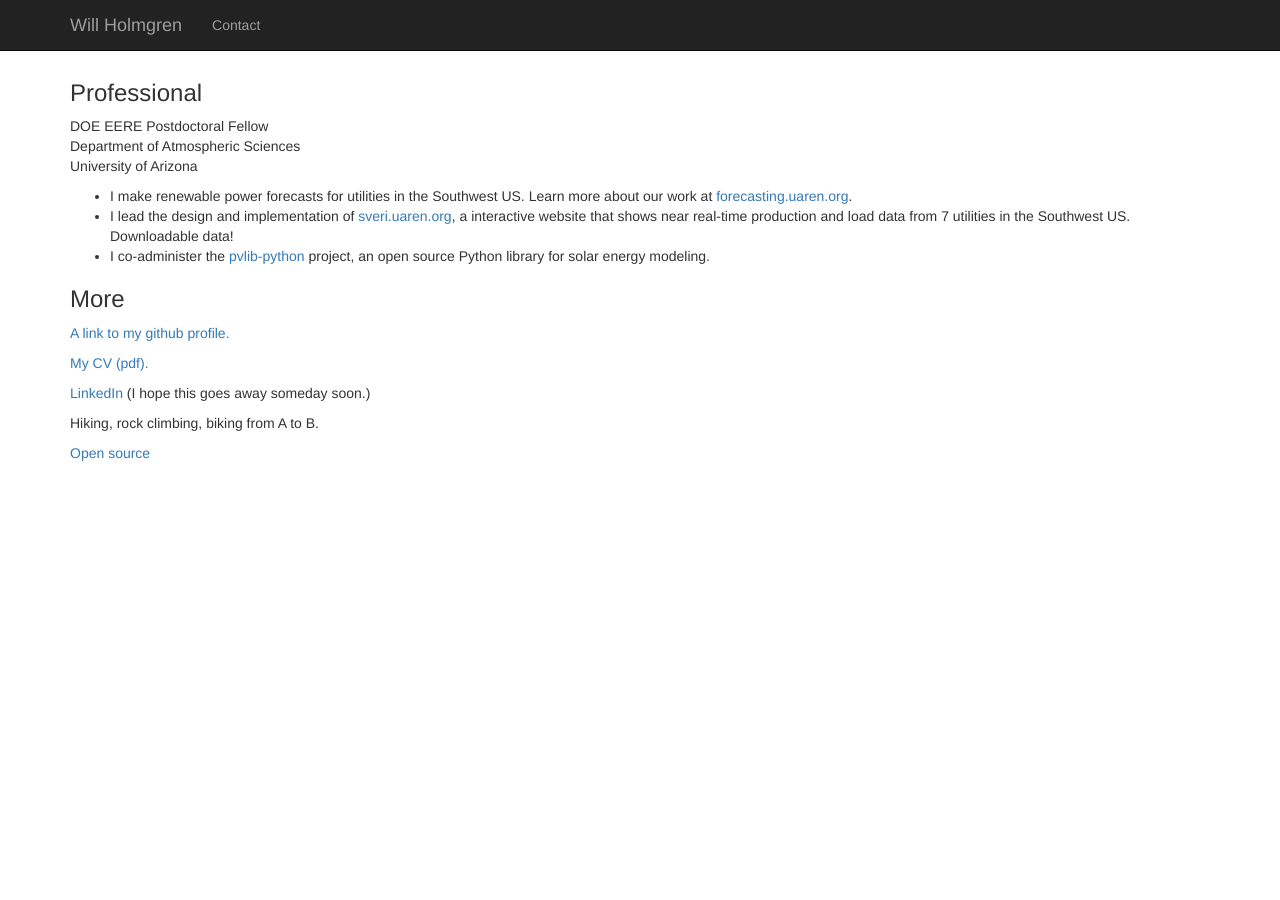
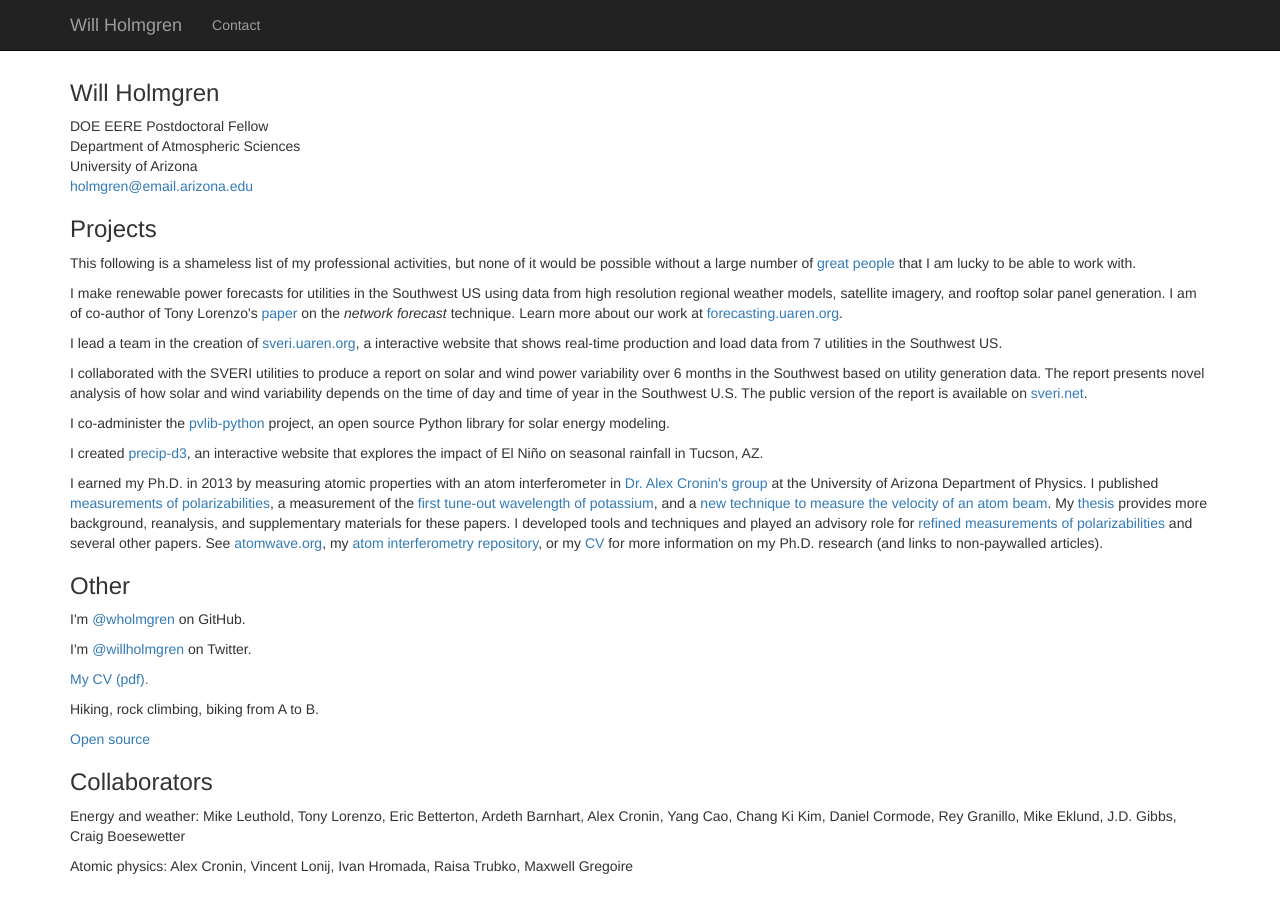
Before and after one commit to wholmgren/wholmgren.github.io, a Jekyll site: the page built from index.md, in a window 1280 px wide. Built offline with Jekyll 4.4.1, drawn with Linux system fonts in a browser that asks for light colours; nearby versions of some CDN libraries; Markdown is read by kramdown in place of the engine named in the settings.

Commit message:
update cv and index

```diff
--- a/index.md
+++ b/index.md
@@ -1,45 +1,63 @@
 ---
-title: Open Source Technologies
+title: Index
 layout: default
 ---
 
 <h3>
-<a id="welcome" class="anchor" href="#welcome" aria-hidden="true"><span class="octicon octicon-link"></span></a>Professional</h3>
+<a id="welcome" class="anchor" href="#welcome" aria-hidden="true"><span class="octicon octicon-link"></span></a>Will Holmgren</h3>
 
 <p>
 DOE EERE Postdoctoral Fellow<br>
 Department of Atmospheric Sciences<br>
-University of Arizona
+University of Arizona<br>
+<a href="mailto:holmgren@email.arizona.edu">holmgren@email.arizona.edu</a>
 </p>
 
-<ul>
-<li>
-I make renewable power forecasts for utilities in the Southwest US. Learn more about our work at <a href="https://forecasting.uaren.org">forecasting.uaren.org</a>.
-</li>
+<h3>
+<a id="welcome" class="anchor" href="#welcome" aria-hidden="true"><span class="octicon octicon-link"></span></a>Projects</h3>
 
-<li>
-I lead the design and implementation of <a href="https://sveri.uaren.org">sveri.uaren.org</a>, a interactive website that shows near real-time production and load data from 7 utilities in the Southwest US. Downloadable data!
-</li>
+<p>
+This following is a shameless list of my professional activities, but none of it would be possible without a large number of <a href="#collaborators">great people</a> that I am lucky to be able to work with.
+</p>
 
-<li>
+<p>
+I make renewable power forecasts for utilities in the Southwest US using data from high resolution regional weather models, satellite imagery, and rooftop solar panel generation. I am of co-author of Tony Lorenzo's <a href="http://dx.doi.org/10.1016/j.solener.2015.10.038">paper</a> on the <i>network forecast</i> technique. Learn more about our work at <a href="https://forecasting.uaren.org">forecasting.uaren.org</a>.
+</p>
+
+<p>
+I lead a team in the creation of <a href="https://sveri.uaren.org">sveri.uaren.org</a>, a interactive website that shows real-time production and load data from 7 utilities in the Southwest US.
+</p>
+
+<p>
+I collaborated with the SVERI utilities to produce a report on solar and wind power variability over 6 months in the Southwest based on utility generation data. The report presents novel analysis of how solar and wind variability depends on the time of day and time of year in the Southwest U.S. The public version of the report is available on <a href="http://sveri.net">sveri.net</a>.
+</p>
+
+<p>
 I co-administer the <a href="https://github.com/pvlib/pvlib-python">pvlib-python</a> project, an open source Python library for solar energy modeling.
-</li>
-</ul>
+</p>
+
+<p>
+I created <a href="http://forecasting.energy.arizona.edu/precip-d3/">precip-d3</a>, an interactive website that explores the impact of El Niño on seasonal rainfall in Tucson, AZ.
+</p>
+
+<p>
+I earned my Ph.D. in 2013 by measuring atomic properties with an atom interferometer in <a href="http://www.atomwave.org">Dr. Alex Cronin's group</a> at the University of Arizona Department of Physics. I published <a href="http://dx.doi.org/10.1103/PhysRevA.81.053607">measurements of polarizabilities</a>, a measurement of the <a href="http://dx.doi.org/10.1103/PhysRevLett.109.243004">first tune-out wavelength of potassium</a>, and a <a href="http://dx.doi.org/10.1088/1367-2630/13/11/115007">new technique to measure the velocity of an atom beam</a>. My <a href="https://github.com/wholmgren/phd-thesis/blob/master/thesis/dissertation.pdf?raw=true">thesis</a> provides more background, reanalysis, and supplementary materials for these papers. I developed tools and techniques and played an advisory role for <a href="http://journals.aps.org/pra/abstract/10.1103/PhysRevA.92.052513">refined measurements of polarizabilities</a> and several other papers. See <a href="http://www.atomwave.org">atomwave.org</a>, my <a href="https://github.com/wholmgren/atom-interferometry">atom interferometry repository</a>, or my <a href="cv.pdf">CV</a> for more information on my Ph.D. research (and links to non-paywalled articles).
+</p>
 
 
 <h3>
-<a id="designer-templates" class="anchor" href="#designer-templates" aria-hidden="true"><span class="octicon octicon-link"></span></a>More</h3>
+<a id="designer-templates" class="anchor" href="#designer-templates" aria-hidden="true"><span class="octicon octicon-link"></span></a>Other</h3>
 
 <p>
-<a href="https://github.com/wholmgren">A link to my github profile.</a>
+I'm <a href="https://github.com/wholmgren">@wholmgren</a> on GitHub.
 </p>
 
 <p>
-<a href="cv2014.pdf">My CV (pdf).</a>
+I'm <a href="https://twitter.com/willholmgren">@willholmgren</a> on Twitter.
 </p>
 
 <p>
-<a href="http://lnkd.in/b-Vju58">LinkedIn</a> (I hope this goes away someday soon.)
+<a href="cv.pdf">My CV (pdf).</a>
 </p>
 
 <p>
@@ -49,3 +67,15 @@ Hiking, rock climbing, biking from A to B.
 <p>
 <a href="/open_source.html">Open source</a>
 </p>
+
+
+<h3 id="collaborators">
+<a id="designer-templates" class="anchor" href="#designer-templates" aria-hidden="true"><span class="octicon octicon-link"></span></a>Collaborators</h3>
+
+<p>
+Energy and weather: Mike Leuthold, Tony Lorenzo, Eric Betterton, Ardeth Barnhart, Alex Cronin, Yang Cao, Chang Ki Kim, Daniel Cormode, Rey Granillo, Mike Eklund, J.D. Gibbs, Craig Boesewetter
+</p>
+
+<p>
+Atomic physics: Alex Cronin, Vincent Lonij, Ivan Hromada, Raisa Trubko, Maxwell Gregoire
+</p>
```
Also changed, not shown: 1 other file.
